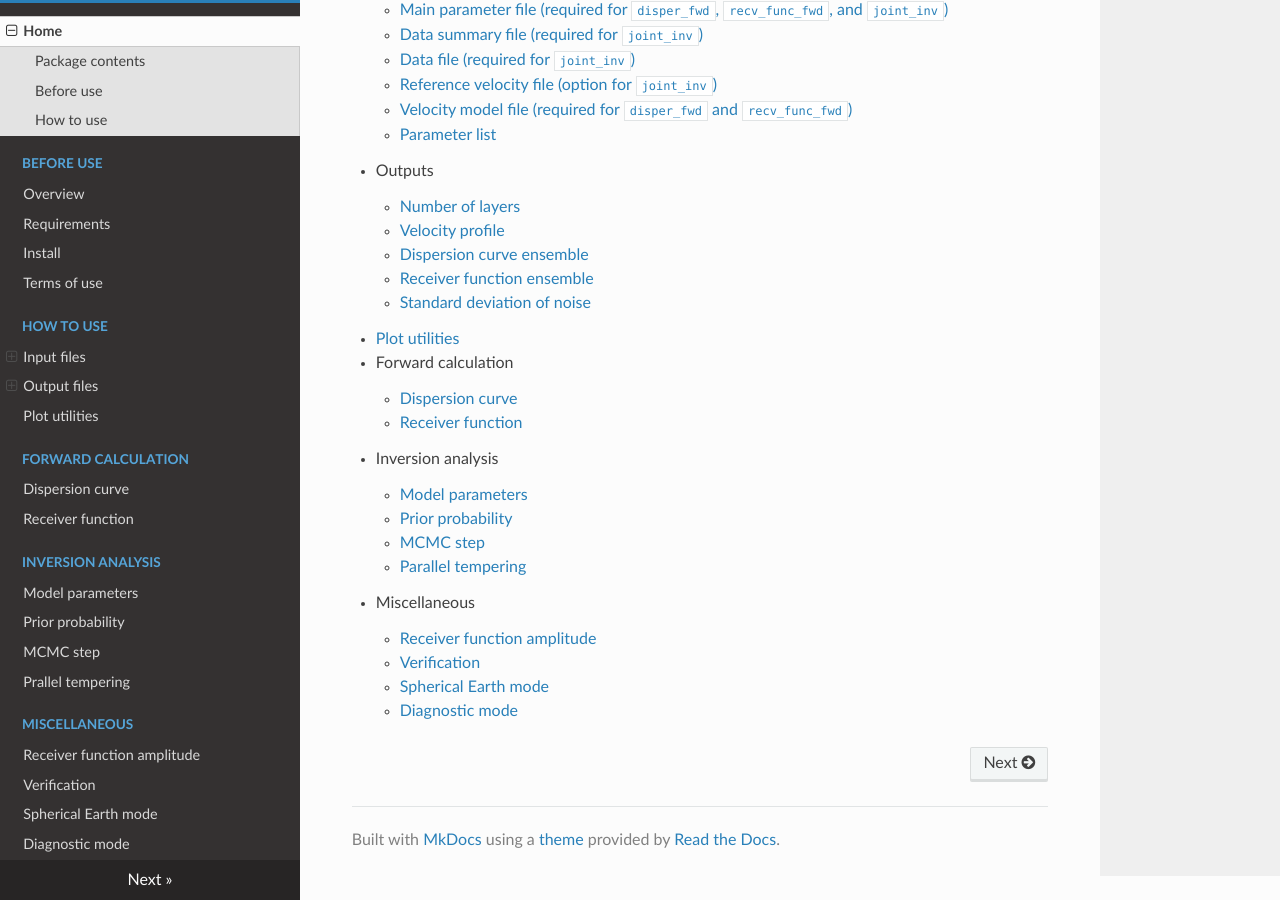
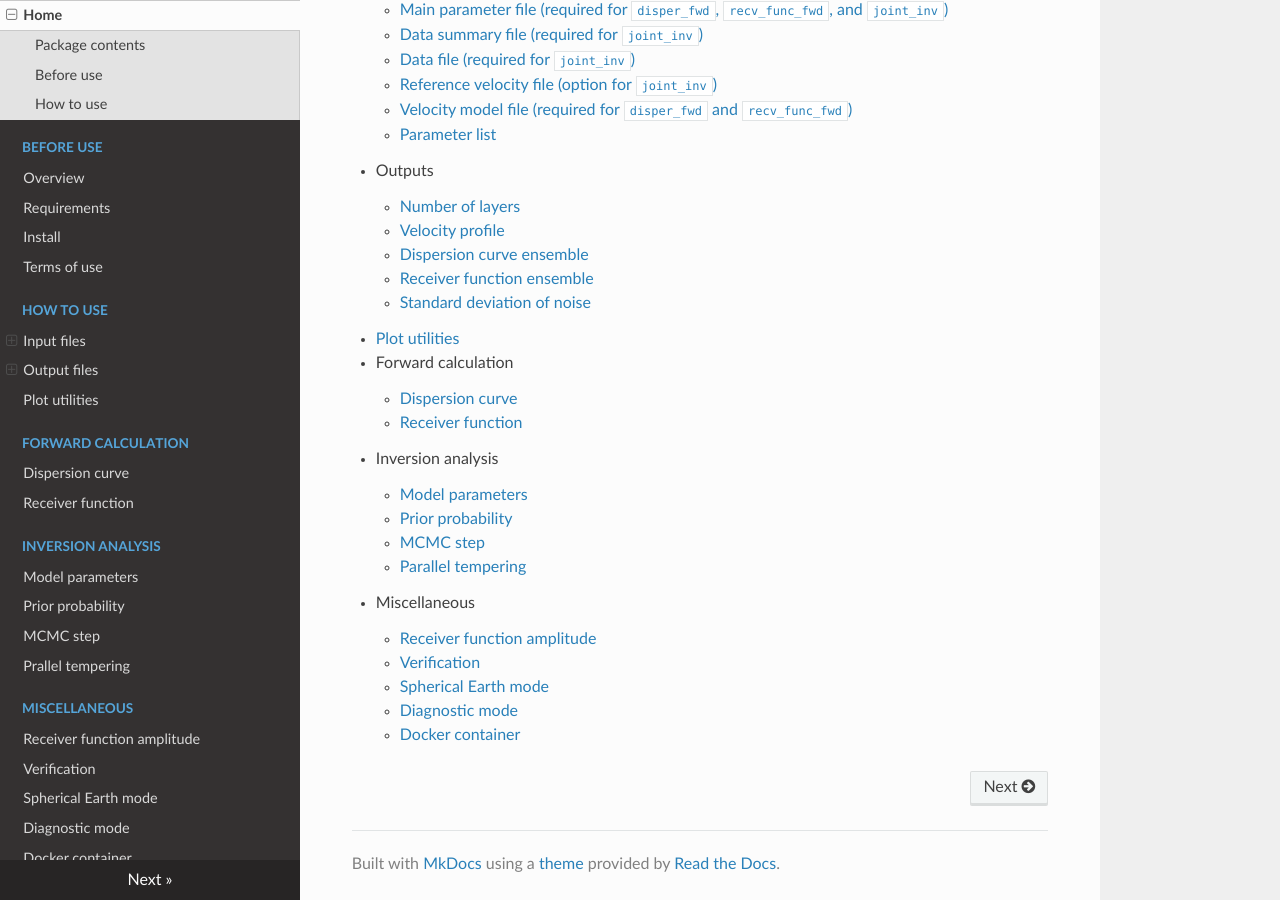
Before and after one commit to akuhara/SEIS_FILO, an MkDocs documentation site: the page built from docs/index.md, in a window 1280 px wide and 900 px high, scrolled down 678 px. Built offline with MkDocs 1.6.1, drawn with Linux system fonts in a browser that asks for light colours; nearby versions of some CDN libraries.

Commit message:
Modify docker file (remove error message regarding OpenMPI)

```diff
--- a/docs/index.md
+++ b/docs/index.md
@@ -56,3 +56,4 @@ ace wave dispersion curves
     * [Verification](verification.md)
     * [Spherical Earth mode](spherical_earth_mode.md)
     * [Diagnostic mode](diagnostic_mode.md)
+    * [Docker container](docker_container.md)
--- a/mkdocs.yml
+++ b/mkdocs.yml
@@ -36,18 +36,12 @@ nav:
     - Verification: verification.md
     - Spherical Earth mode: spherical_earth_mode.md
     - Diagnostic mode: diagnostic_mode.md
-
+    - Docker container: docker_container.md
 theme: readthedocs
-
-#markdown_extensions:
-#  - mdx_math
-#  - admonition
 
 markdown_extensions:
   - mdx_math
   - admonition
 
-#extra_javascript:
-#  - http://cdn.mathjax.org/mathjax/latest/MathJax.js?config=TeX-AMS-MML_HTMLorMML
 extra_javascript:
   - https://cdnjs.cloudflare.com/ajax/libs/mathjax/2.7.1/MathJax.js?config=TeX-AMS_HTML
```
Also changed, not shown: 1 other file.
